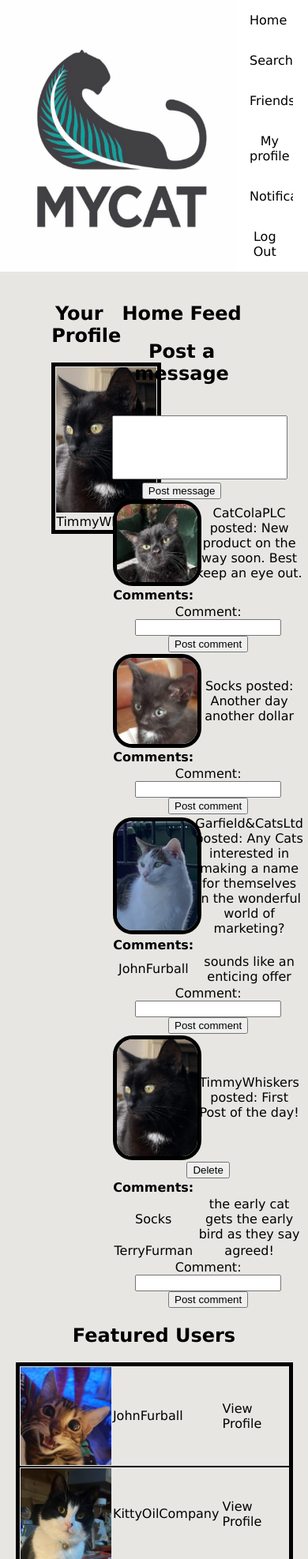
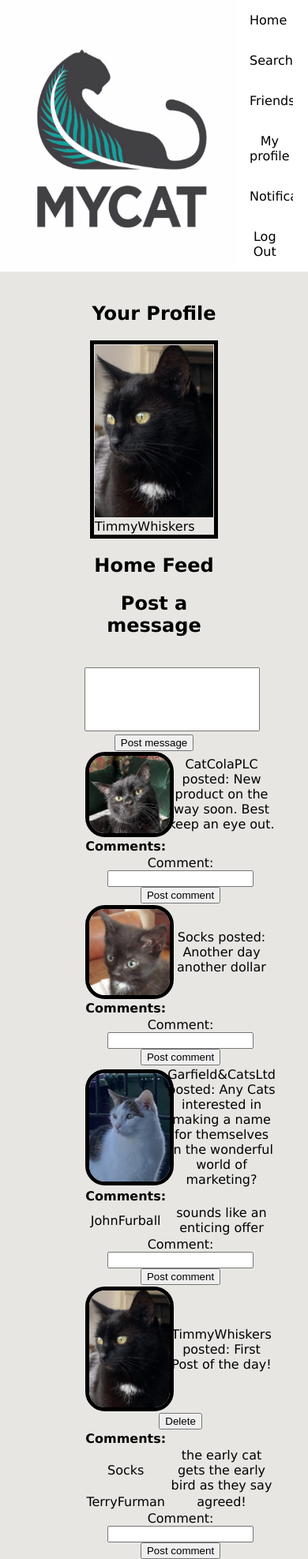
Before and after one commit to DaraghsCode/WebDevII, a Flask app: page /dashboard in a window 390 px wide. Shown: the top 1974 px of the page at 79% size. Run offline with Flask 3, Linux system fonts and the light colour scheme; a user stored in the database is signed in; data comes from the database, SQL or seed files in the repository; some libraries are stand-ins or nearby versions.

Commit message:
Tightened up body: width 100%, previously on auto) this lead to white space on smaller devices.

```diff
--- a/static/style.css
+++ b/static/style.css
@@ -2,6 +2,7 @@ html{
     background-color: white;
 }
 body{
+    width: 100%;
     margin:0;
     font-family: Verdana, Arial, sans-serif;
     background-color: rgba(222, 221, 216, 0.714);
@@ -138,6 +139,11 @@ footer img{
     margin-left: auto;
     margin-right: auto;
 }
+@media screen and (max-width: 700px){
+    #profile{
+        width: 100%;
+    }
+}
 @media screen and (min-width: 1050px){
     #features{
         width:26%;
```
